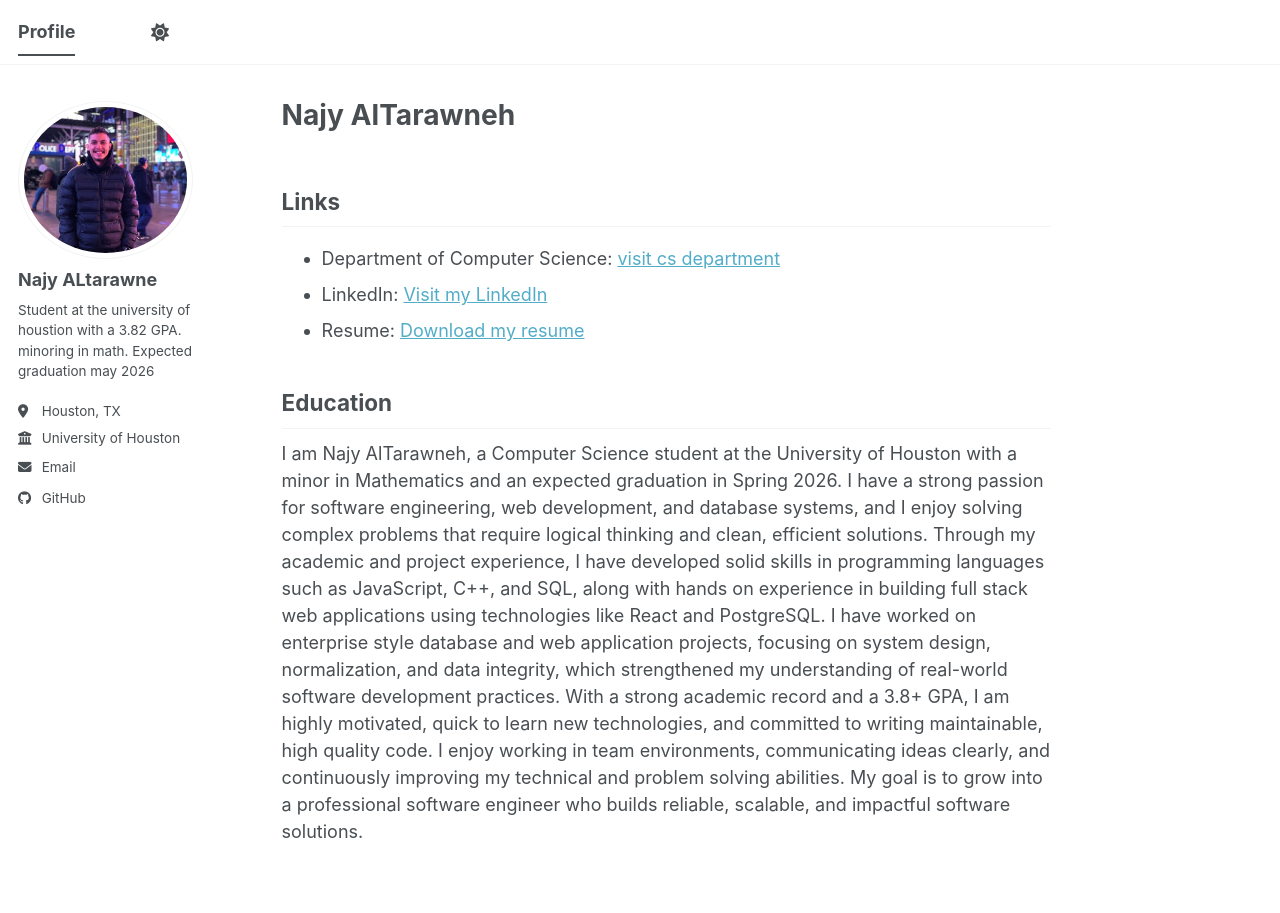
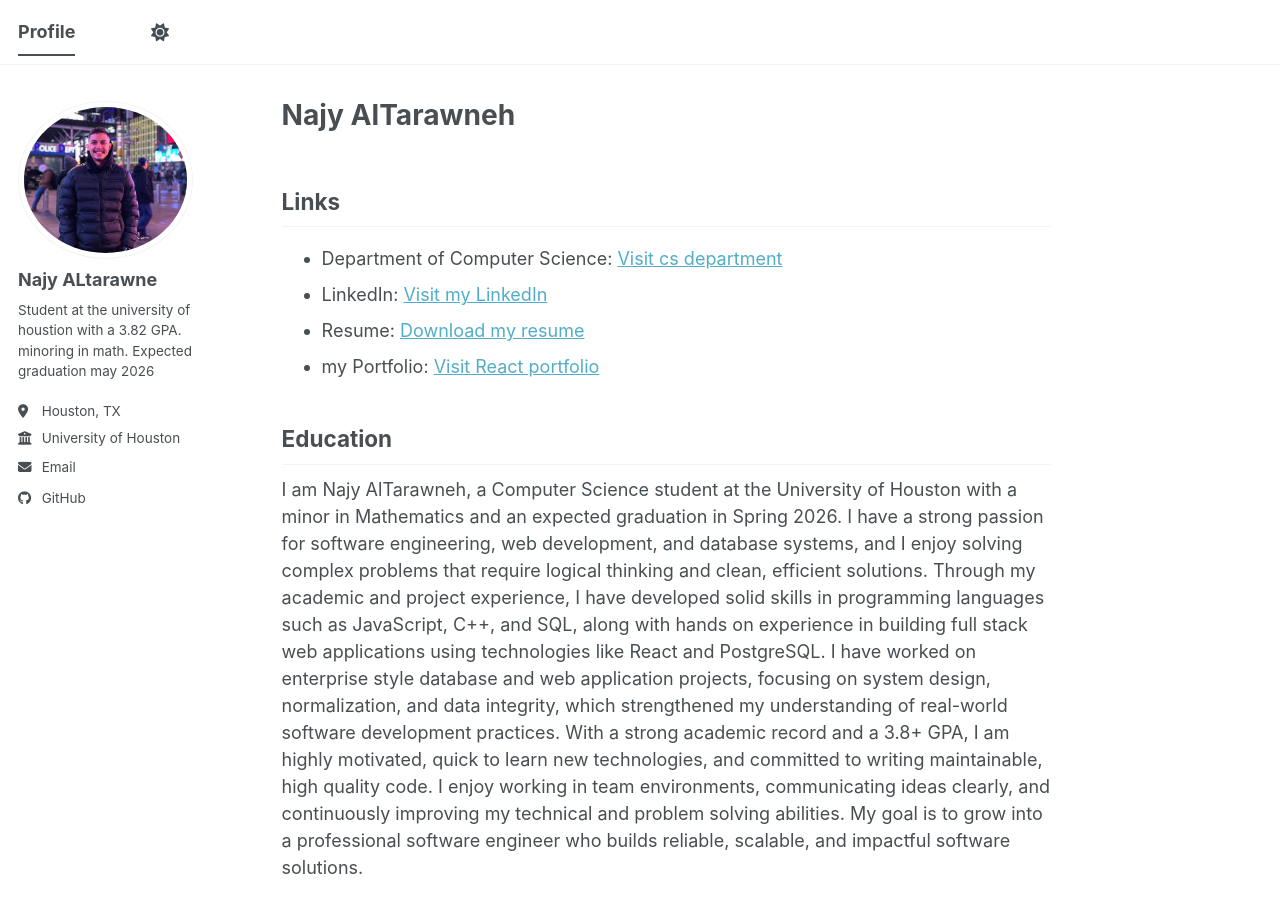
Before and after one commit to najyaltarawne/najyaltarawne.github.io, a Jekyll site: the page built from _pages/about.md, in a window 1280 px wide and 1066 px high. Shown: the top 913 px of the window. Built offline with Jekyll 4.4.1, drawn with Linux system fonts in a browser that asks for light colours; a script bundle is joined from its source files by our own code; library files that are not in the unit come from our copies.

Commit message:
Make my Portfolio link clickable

```diff
--- a/_pages/about.md
+++ b/_pages/about.md
@@ -5,9 +5,10 @@ permalink: /
 title: "Najy AlTarawneh"
 ---
 ## Links
-- Department of Computer Science: <a href="https://www.uh.edu/nsm/computer-science/" target="_blank"> visit cs department</a>
+- Department of Computer Science: <a href="https://www.uh.edu/nsm/computer-science/" target="_blank"> Visit cs department</a>
 - LinkedIn: <a href="https://www.linkedin.com/in/najy-altarawne-19a464245/" target="_blank">Visit my LinkedIn</a>
 - Resume: [Download my resume](/files/2025resume.pdf)
+- my Portfolio: <a href="https://najyaltarawne.github.io/portfolio/" target="_blank"> Visit React portfolio </a>
 
 
 ## Education
```
